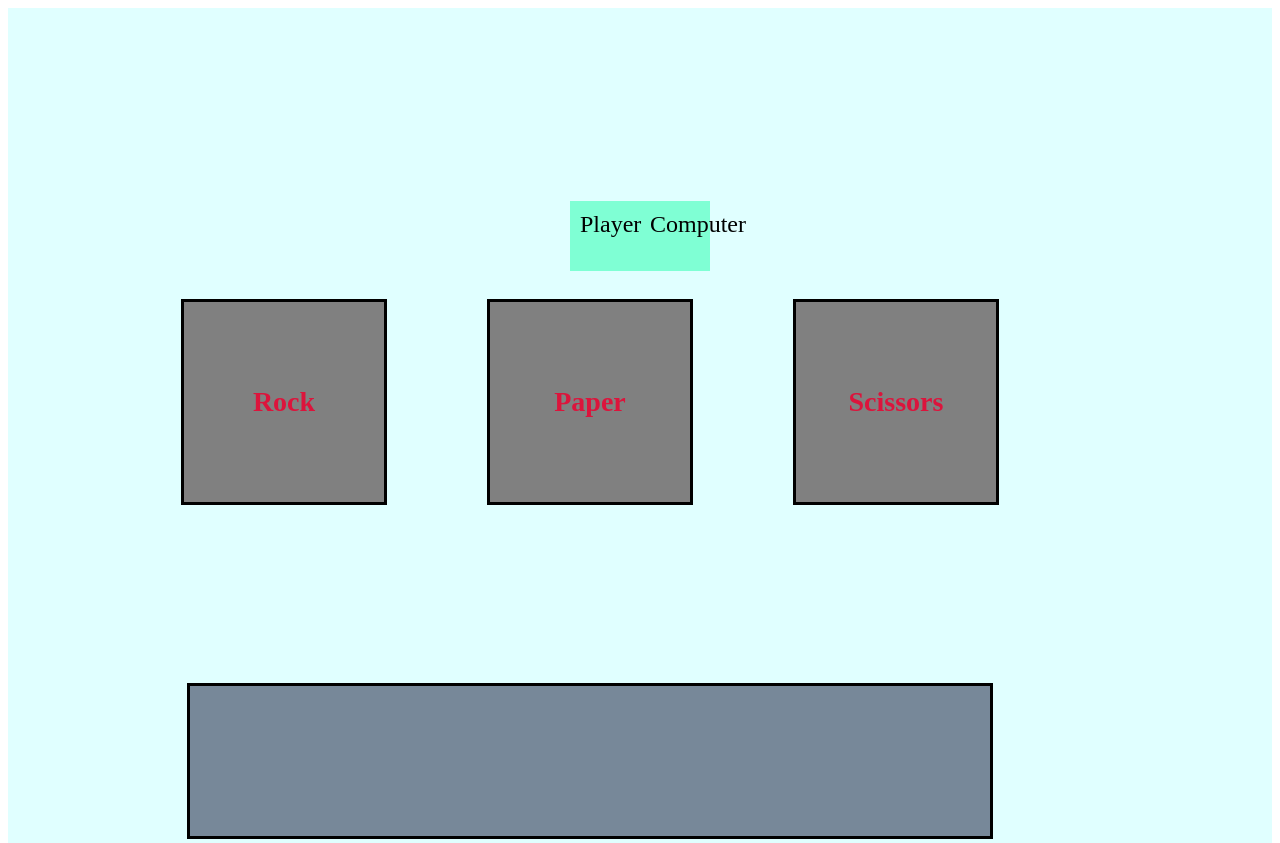
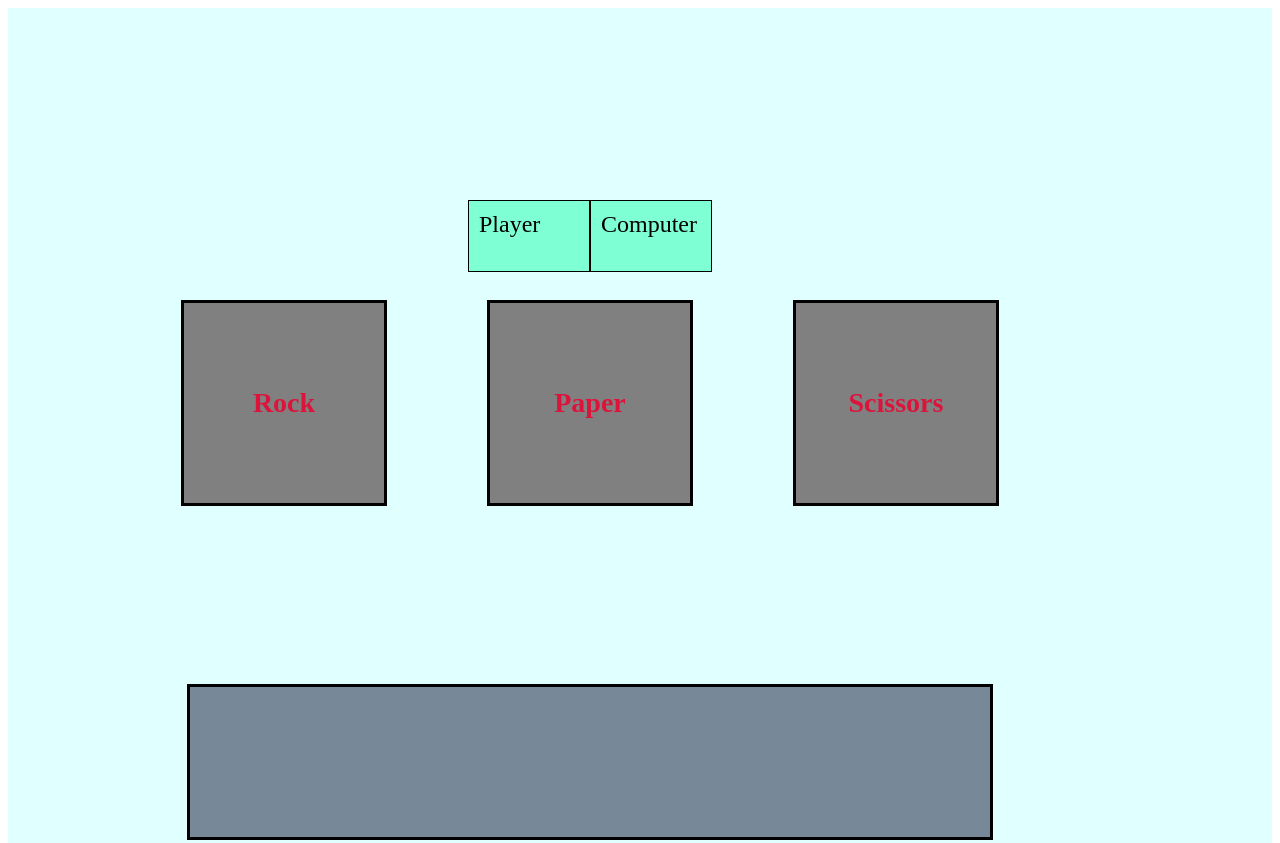
Before and after one commit to Enchengzw/Rock-paper-scissors, a plain HTML site: page index.html in a window 1280 px wide. Shown: the top 843 px of the page. Drawn offline with Linux system fonts and the light colour scheme.

Commit message:
Style score

```diff
--- a/style.css
+++ b/style.css
@@ -50,21 +50,25 @@
     display: flex;
     flex-direction: row;
     flex 1;
-    justify-content: space-between;
-    background-color: aquamarine;
     font-size: 24px;
     font: bold;
+    align-items: center;
+    justify-content: center;
 }
 
 .player {
-    margin-right: auto;
     padding: 10px;
     height: 50px;
-    width: 50px;
+    width: 100px;
+    border: 1px solid black;
+    background-color: aquamarine;
 }
 
 .cpu {
     padding: 10px;
     height: 50px;
-    width: 50px;
+    width: 100px;
+    border: 1px solid black;
+    background-color: aquamarine;
+    margin-right: 100px;
 }
```
